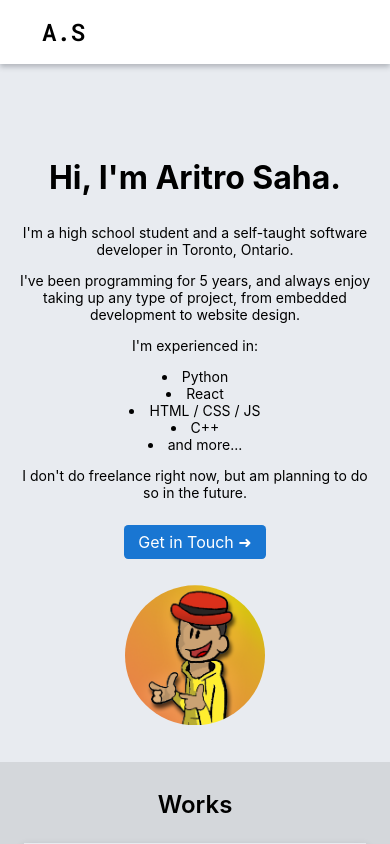
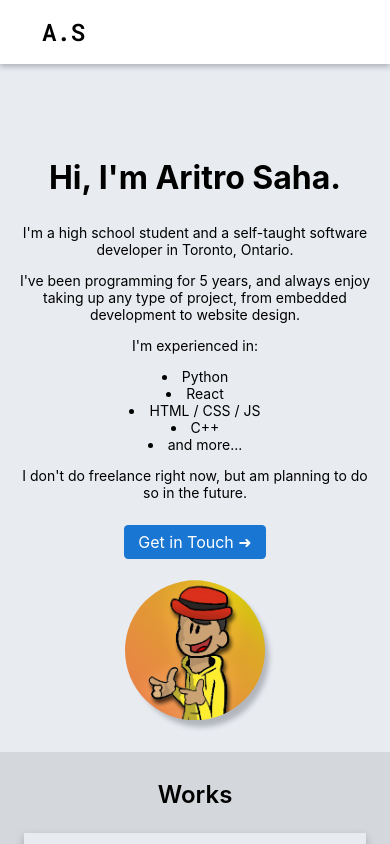
Before and after one commit to AritroSaha10/portfolio-template, a React (Create React App) app: page / in a window 390 px wide. Shown: the top 844 px of the page. Built offline with nearby package versions, Linux system fonts and the light colour scheme.

Commit message:
added drop shadow to pfp

```diff
--- a/src/styles/about.css
+++ b/src/styles/about.css
@@ -41,6 +41,8 @@
 
 .home .picture {
     align-self: center;
+    border-radius: 50%;
+    box-shadow: 6px 6px 5px 3px var(--shadow-color);
 }
 
 .home .picture img {
@@ -49,6 +51,7 @@
     width: 20rem;
     height: 20rem;
     border-radius: 1vw;
+    margin: -5px; /* For the drop shadow */
 }
 
 @media (max-width: 640px) {
@@ -69,7 +72,7 @@
     }
     .home .picture {
         align-self: center;
-        padding-top: 4vh;
+        margin-top: 4vh;
     }
     .home .picture img {
         width: 10rem;
```
